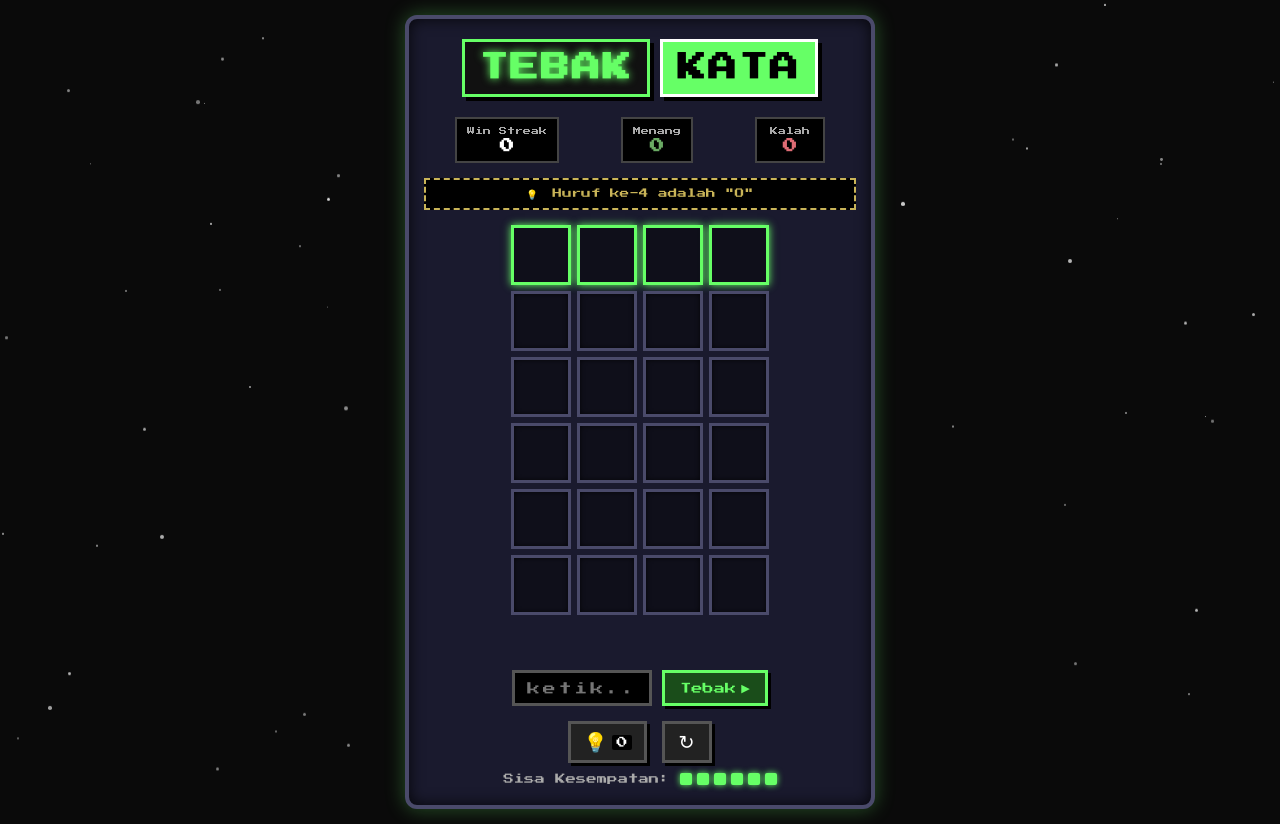
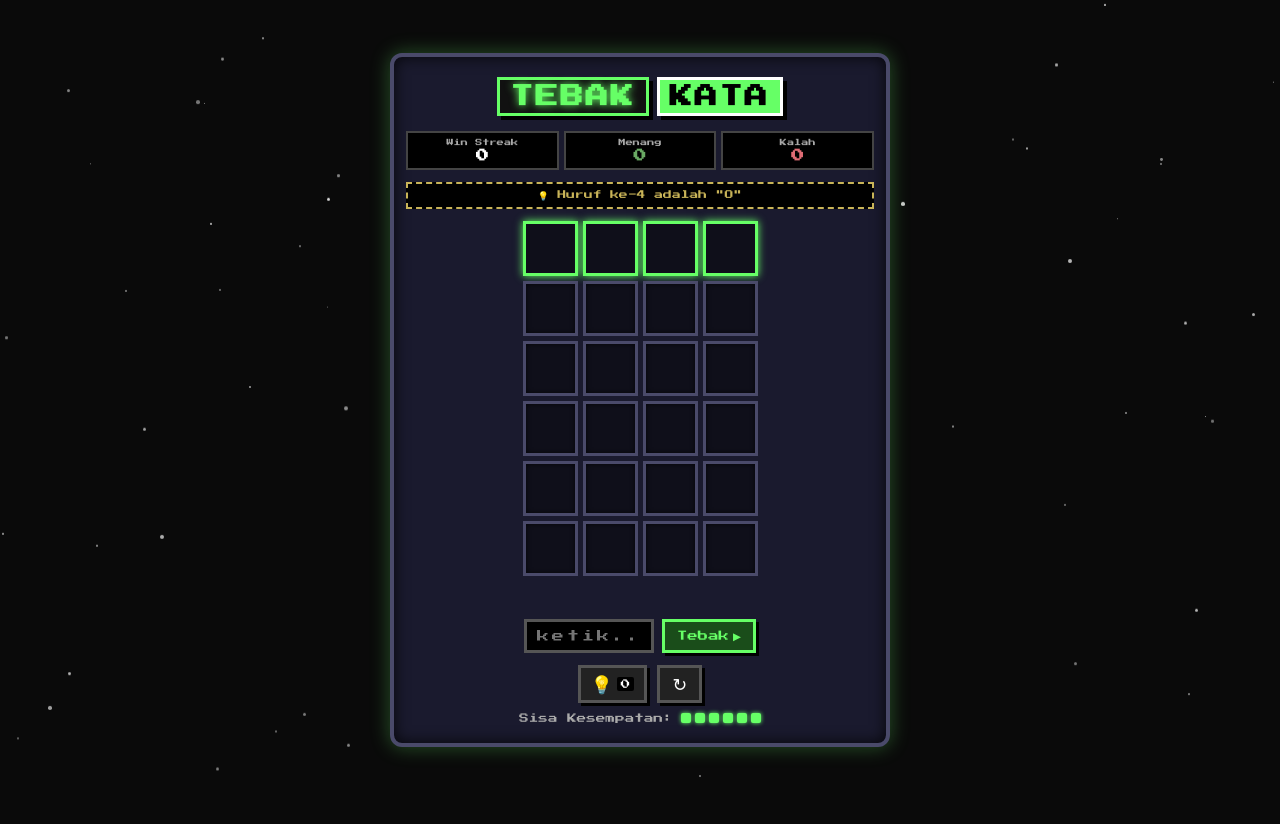
Before and after one commit to aliffirmansyahyogya3-dot/TEBAK-KATA-, a plain HTML site: page index.html in a window 1280 px wide. Both pictures are taken after a click on the button "Petunjuk (1x)". After the commit the page ends 800 px from the top, so only its background shows below. Drawn offline with Linux system fonts and the light colour scheme.

Commit message:
Update style.css

```diff
--- a/style.css
+++ b/style.css
@@ -1,6 +1,5 @@
 /* =============================================
-   TEBAK KATA PIXEL - STYLE (FINAL)
-   Retro Pixel Art UI dengan animasi halus
+   TEBAK KATA PIXEL - STYLE (MOBILE FRIENDLY)
    ============================================= */
 
 :root {
@@ -12,8 +11,8 @@
   --color-present: #c9b458;
   --color-absent: #787c7e;
   --font-pixel: 'Press Start 2P', cursive;
-  --board-tile-size: clamp(40px, 10vw, 60px);
-  --gap-size: 6px;
+  --board-tile-size: clamp(36px, 10vw, 55px);
+  --gap-size: 5px;
 }
 
 * {
@@ -31,6 +30,7 @@ body {
   min-height: 100vh;
   overflow-x: hidden;
   position: relative;
+  padding: 10px;
 }
 
 /* Background bintang bergerak */
@@ -67,54 +67,40 @@ body {
   z-index: 1;
   width: 100%;
   max-width: 500px;
-  padding: 15px;
+  margin: 0 auto;
 }
 
 .game-console {
   background: #1a1a2e;
   border: 4px solid #4a4a6a;
   border-radius: 12px;
-  padding: 20px 15px;
+  padding: 20px 12px;
   box-shadow: 0 0 20px rgba(110, 255, 110, 0.3), inset 0 0 15px rgba(0,0,0,0.8);
   position: relative;
 }
 
-.crt-overlay {
-  position: absolute;
-  top: 0;
-  left: 0;
-  width: 100%;
-  height: 100%;
-  pointer-events: none;
-  z-index: 2;
-  border-radius: 8px;
-  background: repeating-linear-gradient(0deg, rgba(0,0,0,0.15) 0px, rgba(0,0,0,0.15) 2px, transparent 2px, transparent 4px);
-  opacity: 0;
-  transition: opacity 0.3s;
-}
-
 .game-header {
   text-align: center;
-  margin-bottom: 20px;
+  margin-bottom: 15px;
 }
 
 .game-title {
-  font-size: clamp(1.2rem, 5vw, 1.8rem);
-  line-height: 1.4;
+  font-size: clamp(1rem, 5vw, 1.6rem);
   display: flex;
   justify-content: center;
-  gap: 10px;
+  gap: 8px;
   flex-wrap: wrap;
 }
 
 .title-pixel {
   background: #111;
-  padding: 6px 14px;
+  padding: 5px 10px;
   border: 3px solid var(--pixel-green);
   color: var(--pixel-green);
   letter-spacing: 2px;
   text-shadow: 0 0 8px currentColor;
   box-shadow: 4px 4px 0 #000;
+  font-size: 0.9em;
 }
 
 .title-pixel.accent {
@@ -127,28 +113,29 @@ body {
 .stats-bar {
   display: flex;
   justify-content: space-around;
-  margin-bottom: 15px;
-  font-size: 0.6rem;
-  color: var(--pixel-green);
+  margin-bottom: 12px;
+  font-size: 0.55rem;
+  gap: 5px;
 }
 
 .stat-item {
   text-align: center;
   background: #000;
-  padding: 8px 10px;
+  padding: 6px 5px;
   border: 2px solid #444;
-  min-width: 70px;
+  flex: 1;
+  min-width: 0;
 }
 
 .stat-label {
   display: block;
-  font-size: 0.5rem;
+  font-size: 0.45rem;
   color: #aaa;
-  margin-bottom: 4px;
+  margin-bottom: 3px;
 }
 
 .stat-value {
-  font-size: 0.9rem;
+  font-size: 0.8rem;
   font-weight: bold;
   color: white;
 }
@@ -159,9 +146,9 @@ body {
 .hint-display {
   background: #000;
   border: 2px dashed var(--color-present);
-  padding: 8px;
-  margin: 0 0 15px;
-  font-size: 0.6rem;
+  padding: 6px;
+  margin: 0 0 12px;
+  font-size: 0.55rem;
   color: var(--color-present);
   text-align: center;
   display: none;
@@ -171,16 +158,12 @@ body {
   display: block;
 }
 
-.hint-icon {
-  margin-right: 5px;
-}
-
 .game-board {
   display: flex;
   flex-direction: column;
   align-items: center;
   gap: var(--gap-size);
-  margin-bottom: 20px;
+  margin-bottom: 15px;
 }
 
 .row {
@@ -196,7 +179,7 @@ body {
   display: flex;
   align-items: center;
   justify-content: center;
-  font-size: clamp(1.2rem, 5vw, 2rem);
+  font-size: clamp(1rem, 4vw, 1.8rem);
   font-weight: bold;
   color: white;
   text-transform: uppercase;
@@ -206,6 +189,7 @@ body {
   box-shadow: inset 0 0 5px rgba(0,0,0,0.7);
 }
 
+/* ... sisa style animasi dan warna sama seperti sebelumnya ... */
 .tile.flip {
   animation: flipIn 0.5s ease forwards;
 }
@@ -252,18 +236,19 @@ body {
 }
 
 .message-area {
-  font-size: 0.6rem;
+  font-size: 0.55rem;
   color: #ff6b6b;
   text-align: center;
-  min-height: 25px;
-  margin-bottom: 10px;
+  min-height: 20px;
+  margin-bottom: 8px;
 }
 
 .input-area {
   display: flex;
-  gap: 10px;
+  gap: 8px;
   justify-content: center;
-  margin-bottom: 15px;
+  margin-bottom: 12px;
+  flex-wrap: wrap;
 }
 
 .guess-input {
@@ -271,9 +256,9 @@ body {
   border: 3px solid #555;
   color: var(--pixel-green);
   font-family: var(--font-pixel);
-  font-size: 0.8rem;
-  padding: 8px 12px;
-  width: 140px;
+  font-size: 0.75rem;
+  padding: 8px 10px;
+  width: 130px;
   text-align: center;
   letter-spacing: 3px;
   outline: none;
@@ -287,17 +272,18 @@ body {
 
 .btn {
   font-family: var(--font-pixel);
-  font-size: 0.7rem;
-  padding: 8px 15px;
+  font-size: 0.65rem;
+  padding: 8px 12px;
   border: 3px solid #555;
   background: #222;
   color: white;
   cursor: pointer;
   display: flex;
   align-items: center;
-  gap: 5px;
+  gap: 4px;
   transition: all 0.1s ease;
   box-shadow: 3px 3px 0 #000;
+  white-space: nowrap;
 }
 
 .btn:hover {
@@ -325,19 +311,19 @@ body {
 .action-bar {
   display: flex;
   justify-content: center;
-  gap: 15px;
+  gap: 10px;
   margin-bottom: 10px;
 }
 
 .btn-hint, .btn-restart {
-  font-size: 1.2rem;
-  padding: 6px 12px;
-  min-width: 50px;
+  font-size: 1.1rem;
+  padding: 5px 10px;
+  min-width: 45px;
   justify-content: center;
 }
 
 .hint-count {
-  font-size: 0.7rem;
+  font-size: 0.6rem;
   background: black;
   padding: 2px 4px;
   border-radius: 2px;
@@ -347,23 +333,24 @@ body {
   display: flex;
   justify-content: center;
   align-items: center;
-  gap: 10px;
-  font-size: 0.65rem;
+  gap: 8px;
+  font-size: 0.6rem;
   color: #aaa;
   margin-top: 5px;
+  flex-wrap: wrap;
 }
 
 .chances-dots {
   display: flex;
-  gap: 5px;
+  gap: 4px;
 }
 
 .dot {
-  width: 12px;
-  height: 12px;
+  width: 10px;
+  height: 10px;
   background: var(--pixel-green);
   border-radius: 2px;
-  box-shadow: 0 0 6px var(--pixel-green);
+  box-shadow: 0 0 4px var(--pixel-green);
 }
 
 .dot.empty {
@@ -371,7 +358,7 @@ body {
   box-shadow: none;
 }
 
-/* ========== POPUP ========== */
+/* Popup */
 .popup-overlay {
   position: fixed;
   top: 0;
@@ -386,6 +373,7 @@ body {
   visibility: hidden;
   opacity: 0;
   transition: 0.3s;
+  padding: 20px;
 }
 
 .popup-overlay.active {
@@ -393,57 +381,45 @@ body {
   opacity: 1;
 }
 
-/* Animasi muncul popup */
 .popup-overlay.active .popup {
   animation: popIn 0.4s ease forwards;
 }
 
 @keyframes popIn {
-  0% {
-    transform: scale(0.7);
-    opacity: 0;
-  }
-  70% {
-    transform: scale(1.05);
-  }
-  100% {
-    transform: scale(1);
-    opacity: 1;
-  }
+  0% { transform: scale(0.7); opacity: 0; }
+  70% { transform: scale(1.05); }
+  100% { transform: scale(1); opacity: 1; }
 }
 
 .popup {
   background: #1a1a2e;
   border: 4px solid var(--pixel-green);
-  padding: 25px;
+  padding: 20px;
   text-align: center;
   max-width: 300px;
-  width: 90%;
+  width: 100%;
   color: white;
   box-shadow: 0 0 30px var(--pixel-green);
 }
 
-/* Popup menang - border hijau */
 .popup.win {
   border-color: var(--pixel-green);
   box-shadow: 0 0 30px var(--pixel-green), 0 0 60px rgba(110, 255, 110, 0.5);
 }
 
-/* Popup kalah - border merah */
 .popup.lose {
   border-color: #e06c75;
   box-shadow: 0 0 30px #e06c75, 0 0 60px rgba(224, 108, 117, 0.5);
 }
 
 .popup-icon {
-  font-size: 2.5rem;
-  margin-bottom: 10px;
+  font-size: 2rem;
+  margin-bottom: 8px;
 }
 
 .popup-title {
-  font-size: 1rem;
-  margin-bottom: 10px;
-  color: var(--pixel-green);
+  font-size: 0.9rem;
+  margin-bottom: 8px;
 }
 
 .popup.lose .popup-title {
@@ -451,21 +427,21 @@ body {
 }
 
 .popup-message {
-  font-size: 0.7rem;
-  margin: 10px 0;
+  font-size: 0.65rem;
+  margin: 8px 0;
 }
 
 .popup-answer {
-  font-size: 0.8rem;
+  font-size: 0.75rem;
   background: #000;
   padding: 6px;
-  margin: 10px 0;
-  letter-spacing: 4px;
+  margin: 8px 0;
+  letter-spacing: 3px;
   color: var(--color-present);
 }
 
 .btn-popup {
-  margin: 15px auto 0;
+  margin: 12px auto 0;
 }
 
 /* Partikel */
@@ -481,17 +457,16 @@ body {
 
 .particle {
   position: absolute;
-  width: 8px;
-  height: 8px;
+  width: 6px;
+  height: 6px;
   background: var(--pixel-green);
-  box-shadow: 0 0 8px currentColor;
+  box-shadow: 0 0 6px currentColor;
   animation: particleFade 1s ease-out forwards;
 }
 
 .particle.large {
-  width: 16px;
-  height: 16px;
-  box-shadow: 0 0 12px currentColor;
+  width: 12px;
+  height: 12px;
 }
 
 @keyframes particleFade {
@@ -499,16 +474,17 @@ body {
   100% { transform: translate(var(--tx), var(--ty)) scale(0); opacity: 0; }
 }
 
+/* Responsif tambahan */
 @media (max-width: 400px) {
   .game-console {
-    padding: 15px 10px;
+    padding: 15px 8px;
   }
   .guess-input {
     width: 110px;
     font-size: 0.7rem;
   }
   .btn {
-    padding: 6px 12px;
+    padding: 6px 10px;
     font-size: 0.6rem;
   }
 }
```
